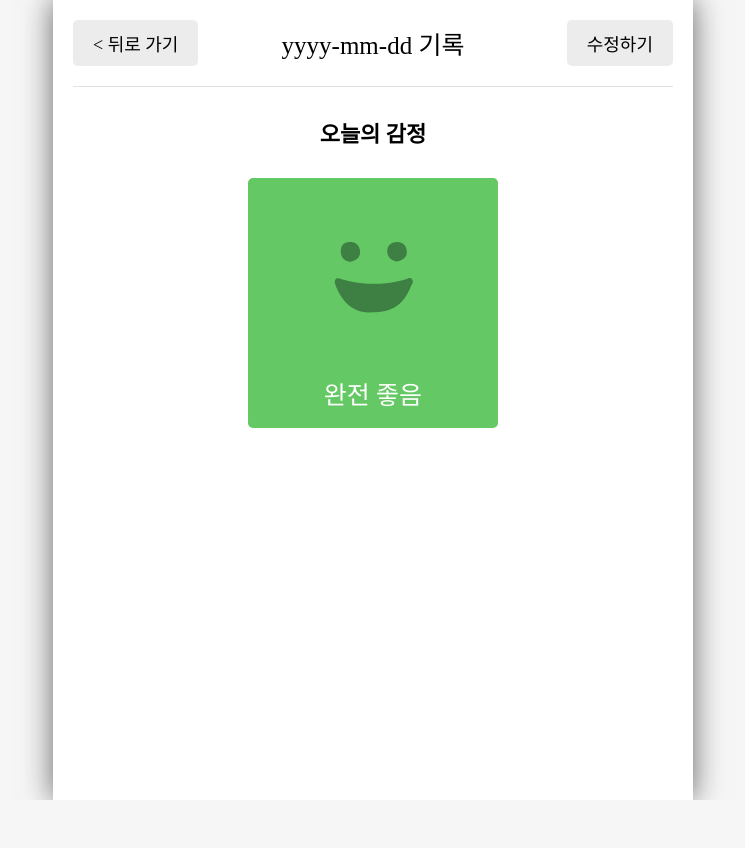
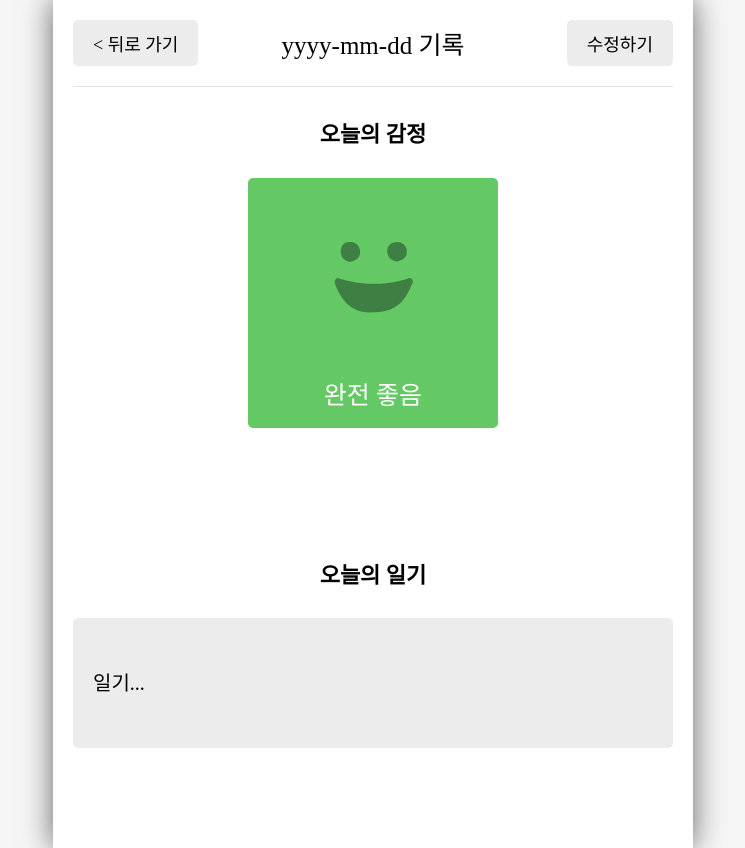
Before and after one commit to ByungJae-Lee/emotion_diary, a React (Vite) app: page /diary/1 in a window 1280 px wide. Shown: the whole page, without its empty margins (267-1012 px from the left). Before the commit the page ends 800 px from the top, so only its background shows below. Built offline with nearby package versions, Linux system fonts and the light colour scheme; a web font is replaced by a local one.

Commit message:
add_Diary_Viewer2

```diff
--- a/src/components/Viewer.css
+++ b/src/components/Viewer.css
@@ -42,3 +42,20 @@
 .Viewer .emotion_img_wrapper_5 {
   background-color: rgb(253, 86, 95);
 }
+
+.Viewer .content_wrapper {
+  width: 100%;
+  background-color: rgb(236, 236, 236);
+  border-radius: 5px;
+
+  word-break: keep-all;
+  overflow-wrap: break-word;
+}
+
+.Viewer .content_wrapper > p {
+  padding: 20px;
+  text-align: left;
+  font-size: 20px;
+  font-weight: 400;
+  line-height: 2.5;
+}
--- a/src/components/Viewer.jsx
+++ b/src/components/Viewer.jsx
@@ -18,7 +18,12 @@ const Viewer = () => {
           <div>{EmotionItem.emotionName}</div>
         </div>
       </section>
-      <section className="content_section"></section>
+      <section className="content_section">
+        <h4>오늘의 일기</h4>
+        <div className="content_wrapper">
+          <p>일기...</p>
+        </div>
+      </section>
     </div>
   );
 };
--- a/src/pages/Diary.jsx
+++ b/src/pages/Diary.jsx
@@ -1,18 +1,21 @@
 import React from 'react';
-import { useParams } from 'react-router-dom';
+import { useParams, useNavigate } from 'react-router-dom';
 import Header from '../components/Header';
 import Button from '../components/Button';
 import Viewer from '../components/Viewer';
 
 const Diary = () => {
   const params = useParams();
+  const nav = useNavigate();
 
   return (
     <div>
       <Header
         title={'yyyy-mm-dd 기록'}
-        leftChild={<Button text={'< 뒤로 가기'} />}
-        rightChild={<Button text={'수정하기'} />}
+        leftChild={<Button onClick={() => nav(-1)} text={'< 뒤로 가기'} />}
+        rightChild={
+          <Button onClick={() => `/edit/${params.id}`} text={'수정하기'} />
+        }
       />
       <Viewer />
     </div>
```
